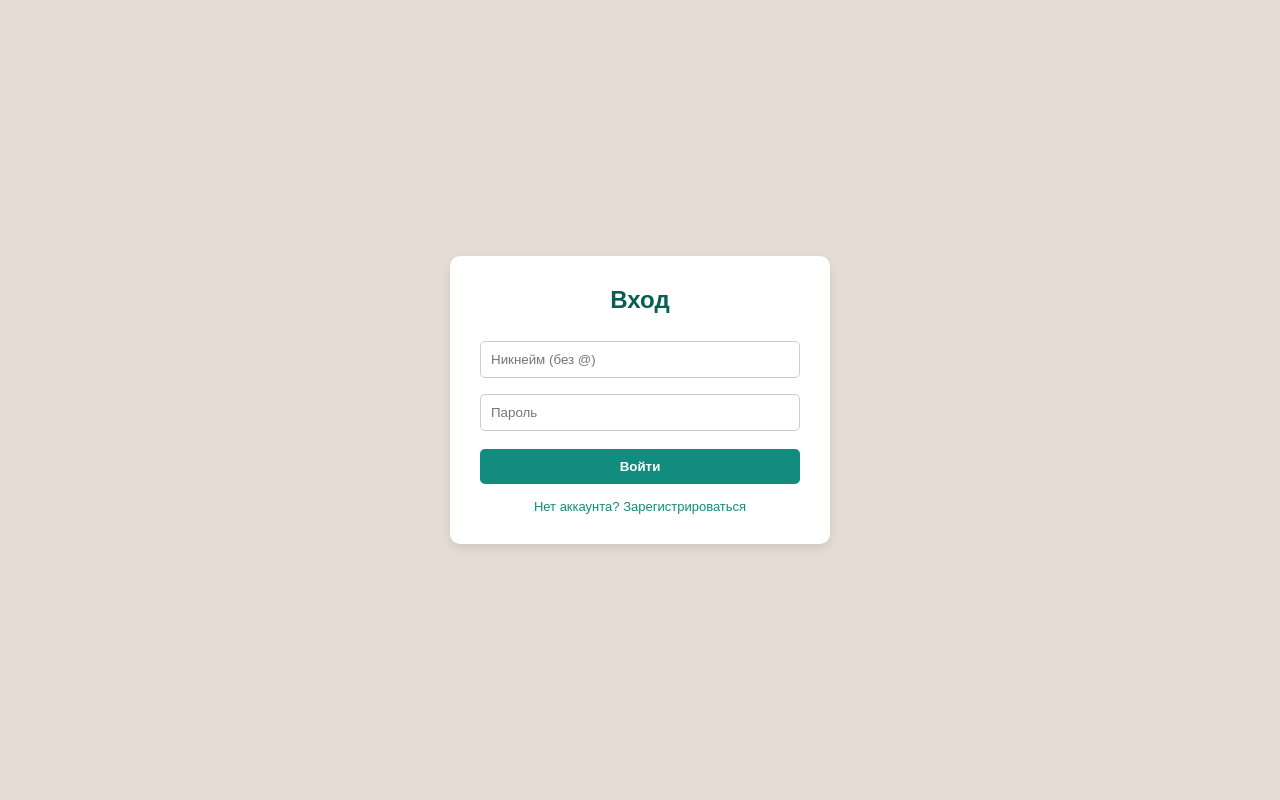
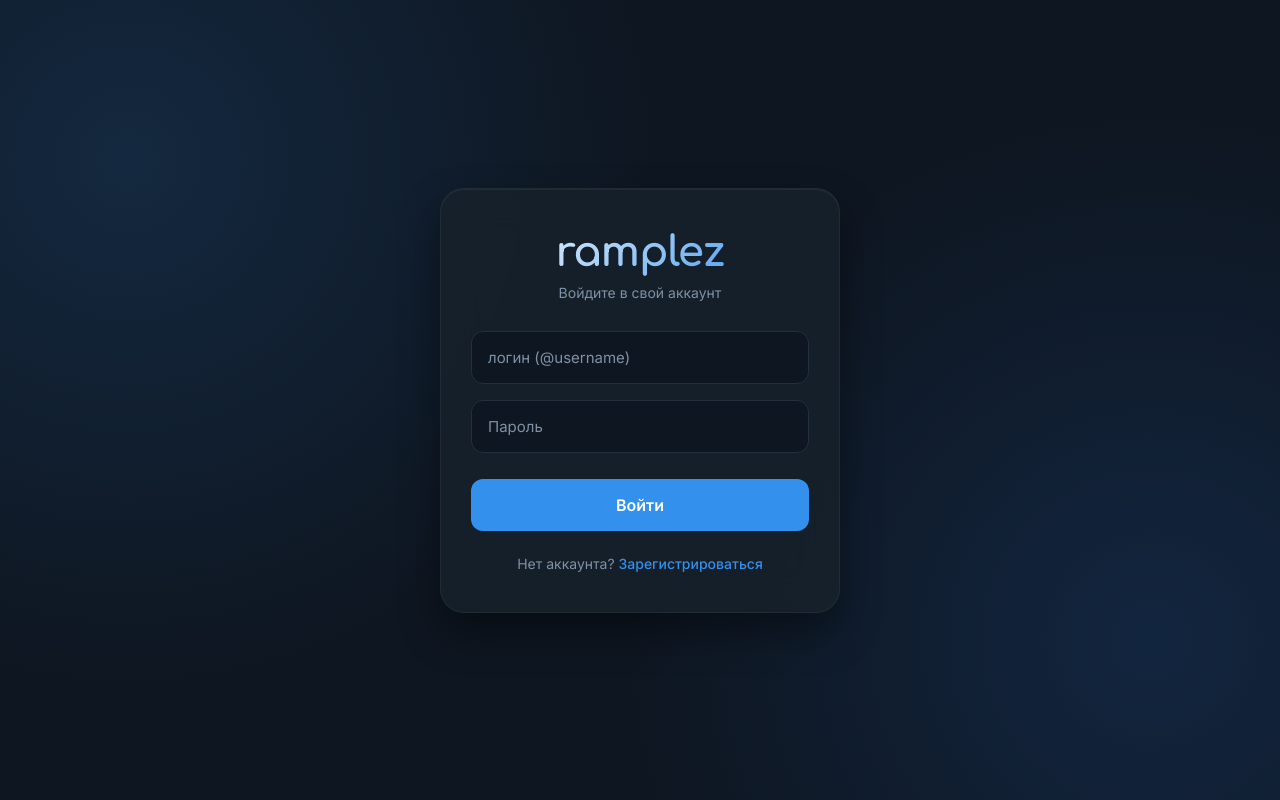
Before and after one commit to d10684473-lang/my-mssngr, a Flask app: page / in a window 1280 px wide. Run offline with Flask 3, Linux system fonts and the light colour scheme.

Commit message:
Update login.html

```diff
--- a/templates/login.html
+++ b/templates/login.html
@@ -1,45 +1,210 @@
+<!-- templates/login.html -->
 <!DOCTYPE html>
 <html lang="ru">
 <head>
 <meta charset="UTF-8">
-    <title>Вход в Мессенджер</title>
+<meta name="viewport" content="width=device-width, initial-scale=1.0">
+<title>Ramplez — Вход</title>
+<link rel="preconnect" href="https://fonts.googleapis.com">
+<link rel="preconnect" href="https://fonts.gstatic.com" crossorigin>
+<link href="https://fonts.googleapis.com/css2?family=Comfortaa:wght@600;700&family=Inter:wght@400;500;600&display=swap" rel="stylesheet">
 <style>
-        body { font-family: Arial, sans-serif; background: #e5ddd5; display: flex; justify-content: center; align-items: center; height: 100vh; margin: 0; }
-        .card { background: white; padding: 30px; border-radius: 10px; box-shadow: 0 4px 10px rgba(0,0,0,0.1); width: 320px; }
-        h2 { color: #075e54; text-align: center; margin-top: 0; }
-        input { width: 100%; padding: 10px; margin: 8px 0; border: 1px solid #ccc; border-radius: 5px; box-sizing: border-box; }
-        button { width: 100%; padding: 10px; background: #128c7e; color: white; border: none; border-radius: 5px; cursor: pointer; font-weight: bold; margin-top: 10px; }
-        button:hover { background: #075e54; }
-        .error { color: red; font-size: 13px; text-align: center; }
-        .switch { text-align: center; margin-top: 15px; font-size: 13px; color: #128c7e; cursor: pointer; }
+  :root {
+    --bg: #0e1621;
+    --card-bg: #17212b;
+    --text: #ffffff;
+    --muted: #7f91a4;
+    --border: #242f3d;
+    --accent: #3390ec;
+    --hover: #202b36;
+  }
+  * { box-sizing: border-box; margin: 0; padding: 0; font-family: 'Inter', -apple-system, sans-serif; }
+  body {
+    background-color: var(--bg);
+    background-image: radial-gradient(circle at 10% 20%, rgba(51, 144, 236, 0.15) 0%, transparent 40%),
+                      radial-gradient(circle at 90% 80%, rgba(43, 125, 233, 0.15) 0%, transparent 40%);
+    color: var(--text);
+    height: 100vh;
+    display: flex;
+    align-items: center;
+    justify-content: center;
+    overflow: hidden;
+  }
+
+  .auth-container {
+    background: rgba(23, 33, 43, 0.85);
+    backdrop-filter: blur(20px);
+    -webkit-backdrop-filter: blur(20px);
+    width: 100%;
+    max-width: 400px;
+    border-radius: 24px;
+    padding: 40px 30px;
+    box-shadow: 0 20px 40px rgba(0, 0, 0, 0.4), inset 0 1px 0 rgba(255, 255, 255, 0.05);
+    border: 1px solid rgba(255, 255, 255, 0.05);
+    animation: slideUp 0.6s cubic-bezier(0.16, 1, 0.3, 1);
+  }
+
+  @keyframes slideUp {
+    from { opacity: 0; transform: translateY(30px); }
+    to { opacity: 1; transform: translateY(0); }
+  }
+
+  .logo {
+    font-family: 'Comfortaa', sans-serif;
+    font-size: 42px;
+    font-weight: 700;
+    text-align: center;
+    margin-bottom: 8px;
+    letter-spacing: -1px;
+    background: linear-gradient(135deg, #fff 0%, #3390ec 100%);
+    -webkit-background-clip: text;
+    -webkit-text-fill-color: transparent;
+  }
+
+  .subtitle {
+    text-align: center;
+    color: var(--muted);
+    font-size: 14px;
+    margin-bottom: 30px;
+  }
+
+  .form-group { margin-bottom: 16px; position: relative; }
+  .form-group input {
+    width: 100%;
+    padding: 16px 16px;
+    background: var(--bg);
+    border: 1px solid var(--border);
+    border-radius: 12px;
+    color: var(--text);
+    font-size: 15px;
+    outline: none;
+    transition: all 0.2s;
+  }
+  .form-group input:focus {
+    border-color: var(--accent);
+    box-shadow: 0 0 0 3px rgba(51, 144, 236, 0.2);
+  }
+  .form-group input::placeholder { color: var(--muted); }
+
+  .btn {
+    width: 100%;
+    padding: 16px;
+    background: var(--accent);
+    color: white;
+    border: none;
+    border-radius: 12px;
+    font-size: 16px;
+    font-weight: 600;
+    cursor: pointer;
+    transition: all 0.2s;
+    margin-top: 10px;
+  }
+  .btn:hover { background: #2b7de9; transform: translateY(-1px); }
+  .btn:active { transform: translateY(1px); }
+
+  .toggle-text {
+    text-align: center;
+    margin-top: 24px;
+    font-size: 14px;
+    color: var(--muted);
+  }
+  .toggle-text a {
+    color: var(--accent);
+    text-decoration: none;
+    font-weight: 500;
+    cursor: pointer;
+  }
+  .toggle-text a:hover { text-decoration: underline; }
+
+  .error {
+    background: rgba(255, 59, 48, 0.1);
+    color: #ff453a;
+    padding: 12px;
+    border-radius: 10px;
+    font-size: 13px;
+    text-align: center;
+    margin-bottom: 20px;
+    border: 1px solid rgba(255, 59, 48, 0.2);
+    animation: shake 0.4s;
+  }
+  @keyframes shake {
+    0%, 100% { transform: translateX(0); }
+    25% { transform: translateX(-5px); }
+    75% { transform: translateX(5px); }
+  }
+
+  .hidden { display: none !important; }
 </style>
 </head>
 <body>
-    <div class="card">
-        <h2 id="form-title">Вход</h2>
-        {% if error %}<div class="error">{{ error }}</div>{% endif %}
 
-        <form method="POST">
-            <input type="hidden" name="action" id="action-input" value="login">
-            <input type="text" name="name" id="name-input" placeholder="Твое Имя (например, Алихан)" style="display:none;">
-            <input type="text" name="username" placeholder="Никнейм (без @)" required>
-            <input type="password" name="password" placeholder="Пароль" required>
-            <button type="submit" id="submit-btn">Войти</button>
+<div class="auth-container">
+  <div class="logo">ramplez</div>
+  <div class="subtitle" id="subtitle">Войдите в свой аккаунт</div>
+
+  {% if error %}
+  <div class="error">{{ error }}</div>
+  {% endif %}
+
+  <form method="POST" id="authForm">
+    <input type="hidden" name="action" id="actionInput" value="login">
+
+    <div class="form-group hidden" id="nameGroup">
+      <input type="text" name="name" placeholder="Как вас зовут?" autocomplete="name">
+    </div>
+
+    <div class="form-group">
+      <input type="text" name="username" placeholder="Логин (@username)" required autocomplete="username" style="text-transform: lowercase;">
+    </div>
+
+    <div class="form-group">
+      <input type="password" name="password" placeholder="Пароль" required autocomplete="current-password">
+    </div>
+
+    <button type="submit" class="btn" id="submitBtn">Войти</button>
   </form>
-        <div class="switch" onclick="toggleForm()" id="switch-text">Нет аккаунта? Зарегистрироваться</div>
+
+  <div class="toggle-text" id="toggleContainer">
+    Нет аккаунта? <a id="toggleBtn">Зарегистрироваться</a>
+  </div>
 </div>
 
 <script>
+  const form = document.getElementById('authForm');
+  const actionInput = document.getElementById('actionInput');
+  const nameGroup = document.getElementById('nameGroup');
+  const submitBtn = document.getElementById('submitBtn');
+  const toggleBtn = document.getElementById('toggleBtn');
+  const subtitle = document.getElementById('subtitle');
+  const toggleContainer = document.getElementById('toggleContainer');
+
   let isLogin = true;
-        function toggleForm() {
+
+  toggleBtn.addEventListener('click', () => {
     isLogin = !isLogin;
-            document.getElementById('form-title').innerText = isLogin ? 'Вход' : 'Регистрация';
-            document.getElementById('action-input').value = isLogin ? 'login' : 'register';
-            document.getElementById('name-input').style.display = isLogin ? 'none' : 'block';
-            document.getElementById('name-input').required = !isLogin;
-            document.getElementById('submit-btn').innerText = isLogin ? 'Войти' : 'Создать аккаунт';
-            document.getElementById('switch-text').innerText = isLogin ? 'Нет аккаунта? Зарегистрироваться' : 'Уже есть аккаунт? Войти';
+
+    if (isLogin) {
+      actionInput.value = 'login';
+      nameGroup.classList.add('hidden');
+      submitBtn.textContent = 'Войти';
+      subtitle.textContent = 'Войдите в свой аккаунт';
+      toggleContainer.innerHTML = 'Нет аккаунта? <a id="toggleBtn">Зарегистрироваться</a>';
+    } else {
+      actionInput.value = 'register';
+      nameGroup.classList.remove('hidden');
+      nameGroup.querySelector('input').required = true;
+      submitBtn.textContent = 'Создать аккаунт';
+      subtitle.textContent = 'Присоединяйтесь к Ramplez';
+      toggleContainer.innerHTML = 'Уже есть аккаунт? <a id="toggleBtn">Войти</a>';
     }
+
+    // Перепривязываем событие на новую ссылку
+    document.getElementById('toggleBtn').addEventListener('click', arguments.callee);
+  });
+</script>
+
+</body>
+</html>
     </script>
 </body>
 </html>
```
Lines whose indentation alone changed are shown as unchanged.
